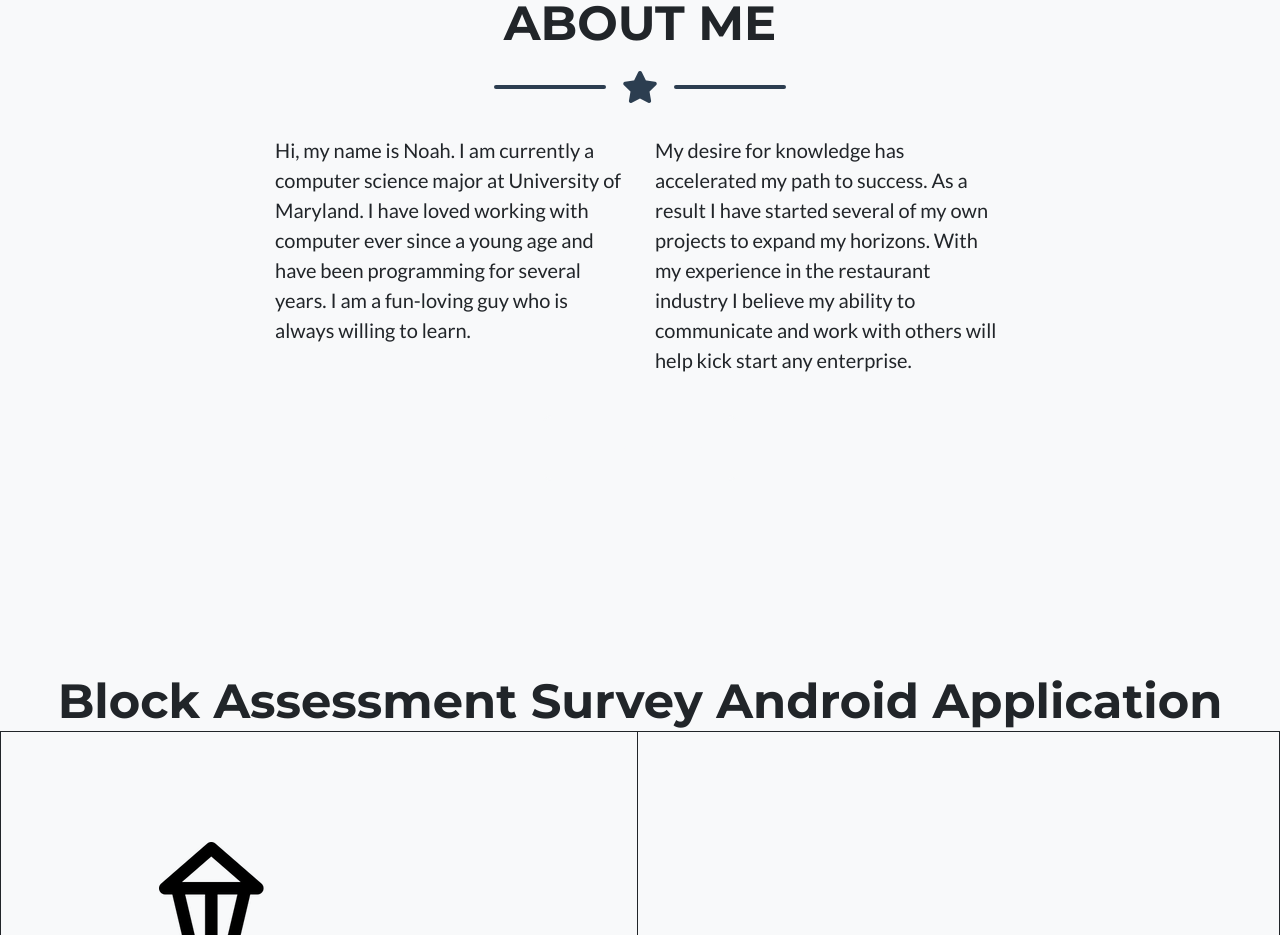
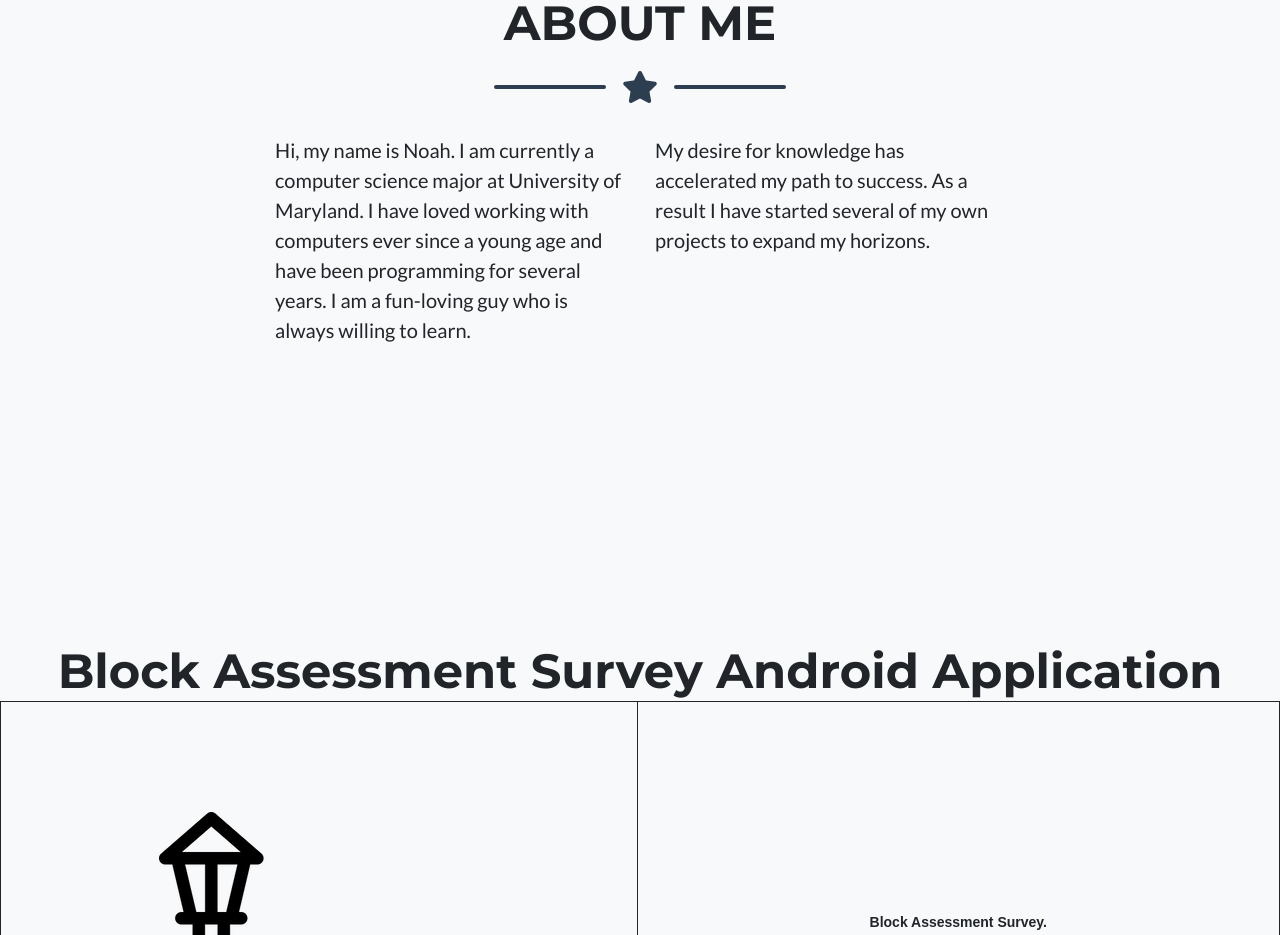
Before and after one commit to noahgriff99/resume, a website: page index.html in a window 1280 px wide. Shown: the part 2805-3740 px from the top of the page. Drawn offline with Linux system fonts and the light colour scheme.

Commit message:
fuck nikita

```diff
--- a/index.html
+++ b/index.html
@@ -307,10 +307,10 @@
       <!-- About Section Content -->
       <div class="row">
         <div class="col-lg-4 ml-auto">
-          <p class="lead">Hi, my name is Noah. I am currently a computer science major at University of Maryland. I have loved working with computer ever since a young age and have been programming for several years. I am a fun-loving guy who is always willing to learn.</p>
+          <p class="lead">Hi, my name is Noah. I am currently a computer science major at University of Maryland. I have loved working with computers ever since a young age and have been programming for several years. I am a fun-loving guy who is always willing to learn.</p>
         </div>
         <div class="col-lg-4 mr-auto">
-          <p class="lead"> My desire for knowledge has accelerated my path to success. As a result I have started several of my own projects to expand my horizons. With my experience in the restaurant industry I believe my ability to communicate and work with others will help kick start any enterprise. </p>
+          <p class="lead"> My desire for knowledge has accelerated my path to success. As a result I have started several of my own projects to expand my horizons.  </p>
         </div>
       </div>
 
```
